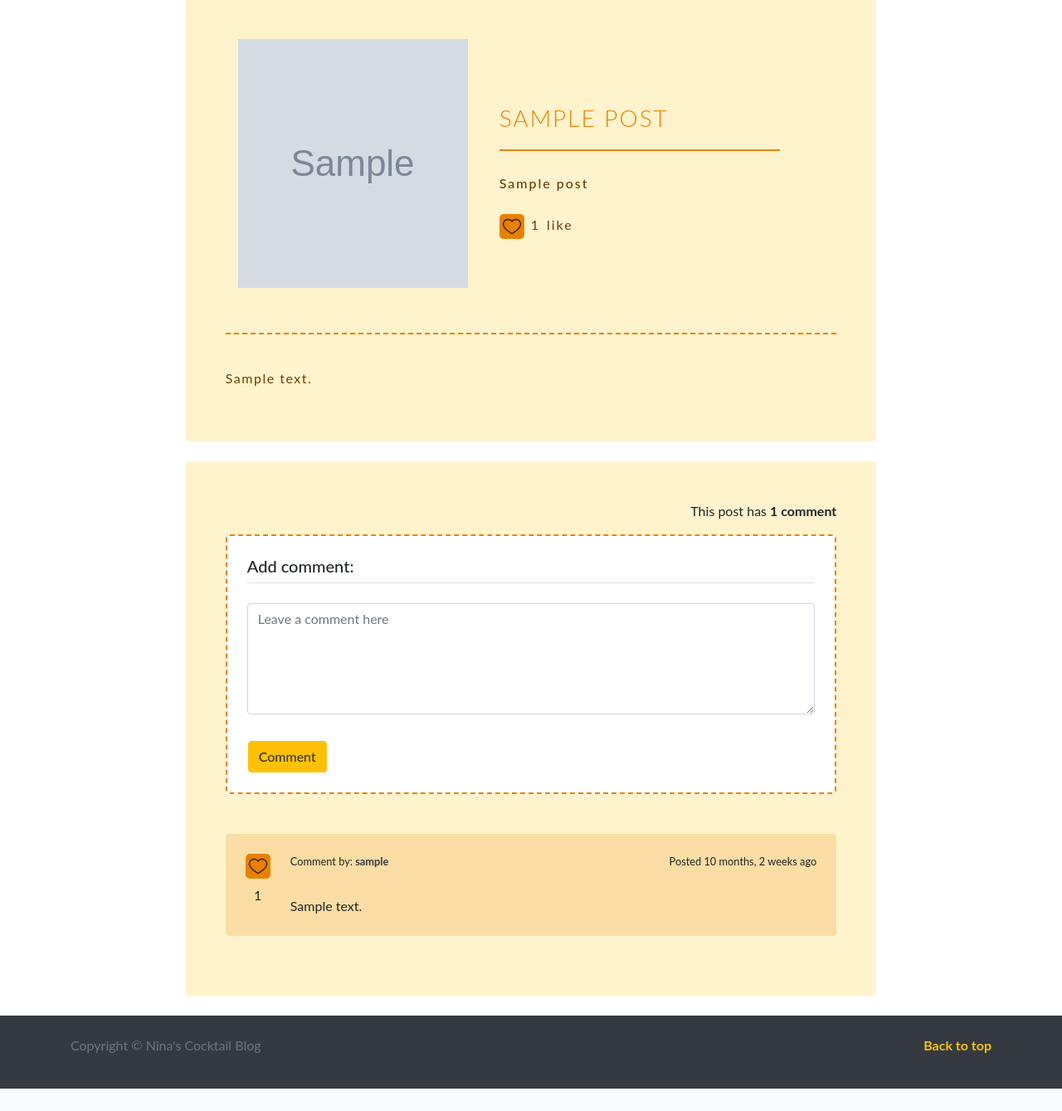
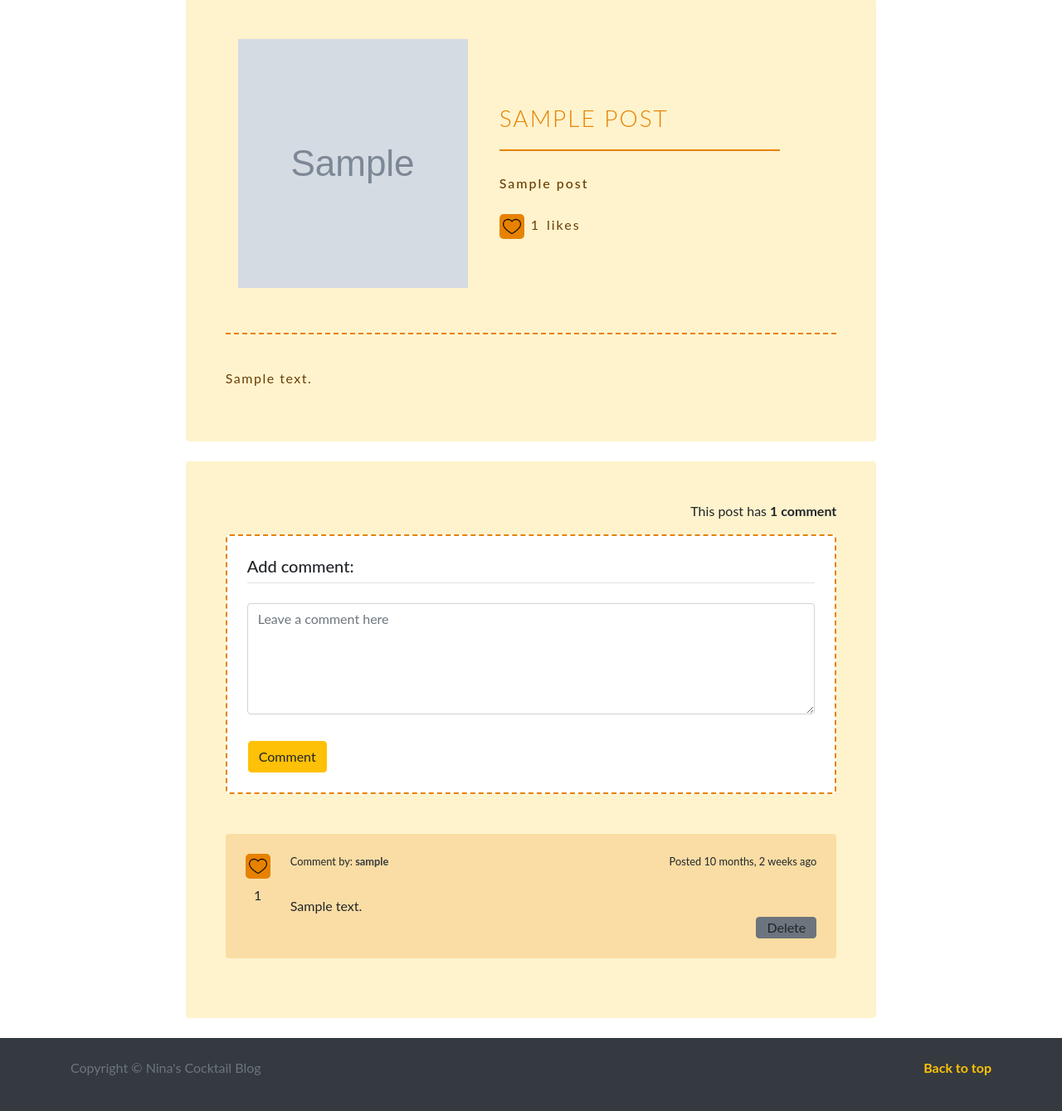
Before and after one commit to ninanolets/cocktails, a Django app: page /post/1 in a window 1280 px wide. Shown: the part 241-1580 px from the top of the page at 83% size. Before the commit the page ends 1553 px from the top, so only its background shows below. Run offline with Django 3.2, Linux system fonts and the light colour scheme; a user stored in the database is signed in; tables that the repository leaves empty hold one stand-in row (values such as "Sample post"); grey boxes marked "Sample" are stand-in pictures; some libraries are stand-ins or nearby versions.

Commit message:
Add comment delete

```diff
--- a/cocktail/static/css/style.css
+++ b/cocktail/static/css/style.css
@@ -404,24 +412,21 @@ main {
 .pagination > li > a:focus,
 .pagination > li > a:hover,
 .pagination > li > span:focus,
-.pagination > li > span:hover
-{
-    color: #E78200;
+.pagination > li > span:hover {
+  color: #e78200;
   background-color: #eee;
   border-color: #ddd;
 }
 
-.pagination > .active > a
-{
+.pagination > .active > a {
   color: white;
-    background-color: #E78200 !Important;
-    border: solid 1px #E78200 !Important;
+  background-color: #e78200 !important;
+  border: solid 1px #e78200 !important;
 }
 
-.pagination > .active > a:hover
-{
-    background-color: #E78200 !Important;
-    border: solid 1px #E78200;
+.pagination > .active > a:hover {
+  background-color: #e78200 !important;
+  border: solid 1px #e78200;
 }
 /*
 ligth orange: #D4994D
--- a/cocktail/static/js/main.js
+++ b/cocktail/static/js/main.js
@@ -1,50 +1,48 @@
-setTimeout ( function() {
-  $('#message').fadeOut('slow');
+setTimeout(function () {
+  $("#message").fadeOut("slow");
 }, 3000);
 
+// AJAX for posting comment
+$("#form-id").on("submit", function (e) {
+  e.preventDefault();
+  console.log("form submitted!"); // sanity check
 
-// AJAX for posting comment
-$('#form-id').on('submit', function(e){
-  e.preventDefault();
-  console.log("form submitted!") // sanity check
-
-  let post_id = $(this).data('id');
+  let post_id = $(this).data("id");
 
   $.ajax({
-      url : "/post/" + post_id, // the endpoint
-      type : "POST", // http method
-      data : {
+    url: "/post/" + post_id, // the endpoint
+    type: "POST", // http method
+    data: {
       post_id: post_id,
-        comment: $('#body-id').val()
+      comment: $("#body-id").val(),
     }, // data sent with the post request
 
     // handle a successful response
-      success : function(json) {
-          $('#body-id').val(''); // remove the value from the input
+    success: function (json) {
+      $("#body-id").val(""); // remove the value from the input
       console.log(json); // log the returned json to the console
-          const element = document.querySelector('.comments');
-          if(element) {
+      const element = document.querySelector(".comments");
+      // const deleteComment = document.querySelector("")
+      if (element) {
         console.log(element);
-            element.innerHTML=`${json}${element.innerHTML}`;
+        element.innerHTML = `${json}${element.innerHTML}`;
         addCommentLikes();
-            addPostLikes()
       }
       console.log("success"); // another sanity check
     },
 
     // handle a non-successful response
-      error : function(xhr) {
+    error: function (xhr) {
       console.log(xhr.status + ": " + xhr.responseText); // provide a bit more info about the error to the console
-      }
+    },
   });
 });
 
 const addCommentLikes = () => {
-  const likeButtons = document.querySelectorAll('button[data-comment-id]');
+  const likeButtons = document.querySelectorAll("button[data-comment-id]");
 
-
-  likeButtons.forEach(button => {
-    button.addEventListener('click', async () => {
+  likeButtons.forEach((button) => {
+    button.addEventListener("click", async () => {
       const { commentId, postId } = button.dataset;
       const reqUrl = `${postId}/comment_like/${commentId}`;
       const res = await fetch(reqUrl);
@@ -52,56 +50,58 @@ const addCommentLikes = () => {
       const { isLiked } = data;
       console.log(data);
 
-      const likeCountElement = document.querySelector(`#commentlike-${commentId} .like-count`);
-      const likeImage = document.querySelector(`#commentlike-${commentId} img`)
+      const likeCountElement = document.querySelector(
+        `#commentlike-${commentId} .like-count`
+      );
+      const likeImage = document.querySelector(`#commentlike-${commentId} img`);
       if (!likeCountElement) return;
       const likeCount = Number(likeCountElement.innerText);
 
-      if(isLiked) {
+      if (isLiked) {
         likeCountElement.innerText = likeCount + 1;
-        likeImage.classList.add('bg-likes-after');
+        likeImage.classList.add("bg-likes-after");
       } else {
         likeCountElement.innerText = likeCount - 1;
-        likeImage.classList.remove('bg-likes-after');
+        likeImage.classList.remove("bg-likes-after");
       }
-    })
     });
-}
+  });
+};
 
 addCommentLikes();
 
-
 const addPostLikes = () => {
-  const likeButton = document.querySelector('button[data-post-id]');
-  console.log(likeButton)
+  const likeButton = document.querySelector("button[data-post-id]");
+  console.log(likeButton);
   if (likeButton) {
-    likeButton.addEventListener('click', async () => {
+    likeButton.addEventListener("click", async () => {
       const { postId } = likeButton.dataset;
       const reqUrl = `${postId}/post_like`;
       const res = await fetch(reqUrl);
       const data = await res.json();
-      const { isLiked } = data;
+      const { isPostLiked } = data;
       console.log(data);
 
-      const likeCountElement = document.querySelector(`#postlike-${postId} .like-count`);
-      const likeImage = document.querySelector(`#postlike-${postId} img`)
+      const likePostCountElement = document.querySelector(
+        `#postlike-${postId} .like-post-count`
+      );
+      const likePostImage = document.querySelector(`#postlike-${postId} img`);
 
+      if (!likePostCountElement) return;
+      const likePostCount = Number(likePostCountElement.innerText);
 
-      if (!likeCountElement) return;
-      const likeCount = Number(likeCountElement.innerText);
+      if (isPostLiked) {
+        likePostImage.classList.add("bg-likes-after-post");
+        likePostCountElement.innerText = likePostCount + 1;
+      } else {
+        likePostImage.classList.remove("bg-likes-after-post");
+        likePostCountElement.innerText = likePostCount - 1;
+      }
+    });
+  }
+};
 
-      if(isLiked) {
-        likeImage.classList.add('bg-likes-after');
-        likeCountElement.innerText = likeCount + 1;
-      } else {
-        likeImage.classList.remove('bg-likes-after');
-        likeCountElement.innerText = likeCount - 1;
-      }
-    })
-  }
-}
-
-addPostLikes()
+addPostLikes();
 
 
 
@@ -112,26 +112,16 @@ addPostLikes()
 
 
 
-
-
-
-
-
-
-
-
-
-$(function() {
-
+$(function () {
   // This function gets cookie with a given name
   function getCookie(name) {
     var cookieValue = null;
-      if (document.cookie && document.cookie != '') {
-          var cookies = document.cookie.split(';');
+    if (document.cookie && document.cookie != "") {
+      var cookies = document.cookie.split(";");
       for (var i = 0; i < cookies.length; i++) {
         var cookie = jQuery.trim(cookies[i]);
         // Does this cookie string begin with the name we want?
-              if (cookie.substring(0, name.length + 1) == (name + '=')) {
+        if (cookie.substring(0, name.length + 1) == name + "=") {
           cookieValue = decodeURIComponent(cookie.substring(name.length + 1));
           break;
         }
@@ -139,7 +129,7 @@ $(function() {
     }
     return cookieValue;
   }
-  var csrftoken = getCookie('csrftoken');
+  var csrftoken = getCookie("csrftoken");
 
   /*
   The functions below will create a header with csrftoken
@@ -147,31 +137,34 @@ $(function() {
 
   function csrfSafeMethod(method) {
     // these HTTP methods do not require CSRF protection
-      return (/^(GET|HEAD|OPTIONS|TRACE)$/.test(method));
+    return /^(GET|HEAD|OPTIONS|TRACE)$/.test(method);
   }
   function sameOrigin(url) {
     // test that a given url is a same-origin URL
     // url could be relative or scheme relative or absolute
     var host = document.location.host; // host + port
     var protocol = document.location.protocol;
-      var sr_origin = '//' + host;
+    var sr_origin = "//" + host;
     var origin = protocol + sr_origin;
     // Allow absolute or scheme relative URLs to same origin
-      return (url == origin || url.slice(0, origin.length + 1) == origin + '/') ||
-          (url == sr_origin || url.slice(0, sr_origin.length + 1) == sr_origin + '/') ||
+    return (
+      url == origin ||
+      url.slice(0, origin.length + 1) == origin + "/" ||
+      url == sr_origin ||
+      url.slice(0, sr_origin.length + 1) == sr_origin + "/" ||
       // or any other URL that isn't scheme relative or absolute i.e relative.
-          !(/^(\/\/|http:|https:).*/.test(url));
+      !/^(\/\/|http:|https:).*/.test(url)
+    );
   }
 
   $.ajaxSetup({
-      beforeSend: function(xhr, settings) {
+    beforeSend: function (xhr, settings) {
       if (!csrfSafeMethod(settings.type) && sameOrigin(settings.url)) {
         // Send the token to same-origin, relative URLs only.
         // Send the token only if the method warrants CSRF protection
         // Using the CSRFToken value acquired earlier
         xhr.setRequestHeader("X-CSRFToken", csrftoken);
       }
-      }
+    },
   });
-
 });
--- a/comments/urls.py
+++ b/comments/urls.py
@@ -2,7 +2,5 @@ from django.urls import path
 from . import views
 
 urlpatterns = [
-	# path('/create', views.CommentCreateView.as_view(), name='create'),
-	# path('', views.index, name='myapp_index'),
-	# path('<int:myapp_id>', views.myapp, name='myapp') # if needed
+	path('<int:pk>/delete_comment/<int:pk_comment>', views.delete_comment, name='delete_comment'),
 ]
--- a/post_likes/views.py
+++ b/post_likes/views.py
@@ -19,13 +19,13 @@ def post_like2(request, pk):
     if postlike:
         postlike.delete()
 
-        res = {'isLiked': False}
+        res = {'isPostLiked': False}
         return HttpResponse(json.dumps(res), content_type="application/json")
 
     else:
         postlike = PostLike(post_id=pk, user_id=request.user.id)
         postlike.save()
 
-        res = {'isLiked': True}
+        res = {'isPostLiked': True}
 
         return HttpResponse(json.dumps(res), content_type="application/json")
--- a/posts/urls.py
+++ b/posts/urls.py
@@ -19,9 +19,5 @@ urlpatterns = [
 	path('post/<int:pk>/delete', PostDeleteView.as_view(), name='post_delete'),
 	path('post/', include('post_likes.urls')),
 	path('post/', include('comment_likes.urls')),
-
-	# path('post/<int:pk>/createcomment', CommentCreateView.as_view(), name='comment_create'),
-	# path('post/<int:pk>/comment/', views.create_comment, name='create_comment'),
-
-	# path('post/<int:pk>/create', CommentCreateView.as_view(), name='createcomment'),
+	path('post/', include('comments.urls')),
 ]
--- a/templates/partials/_comment.html
+++ b/templates/partials/_comment.html
@@ -1,35 +1,57 @@
-{% load static %}
-{% load humanize %}
+{% load static %} {% load humanize %}
 
-<div id="commentlike-{{comment.id}}" class="detail-config detail-config-comments my-4 p-4 rounded d-flex">
-    <div class="pr-4 ">
-        {% comment %} <a href="#"><img src="{% static 'img/heart.png' %}" class="logo" alt="upvote" height="30"></a> {% endcomment %}
+<div
+  id="commentlike-{{comment.id}}"
+  class="detail-config detail-config-comments my-4 p-4 rounded d-flex"
+>
+  <div class="pr-4">
+    {% comment %}
+    <a href="#"
+      ><img
+        src="{% static 'img/heart.png' %}"
+        class="logo"
+        alt="upvote"
+        height="30"
+    /></a>
+    {% endcomment %}
 
-        <button class="btn-style" data-comment-id="{{comment.id}}" data-post-id="{{comment.post.id}}">
-            <img src="{% static 'img/heart.png' %}" class="logo p-1
-
-
-            {% for like in has_liked_comment %}
-                {% if comment.id == like.comment.id %}
-                bg-likes-after
-                {% else %}
-                {% endif %}
-            {% endfor %}
-			" alt="like">
-
-
+    <button
+      class="btn-style"
+      data-comment-id="{{comment.id}}"
+      data-post-id="{{comment.post.id}}"
+    >
+      <img
+        src="{% static 'img/heart.png' %}"
+        class="logo p-1 {% for like in has_liked_comment %} {% if comment.id == like.comment.id %} bg-likes-after {% else %} {% endif %} {% endfor %}"
+        alt="like"
+      />
     </button>
-        <p class="mb-0 pt-2 text-center like-count">{{ comment.commentlikes.count }}</p>
-
+    <p class="mb-0 pt-2 text-center like-count">
+      {{ comment.commentlikes.count }}
+    </p>
   </div>
   <div class="w-100">
     <div class="row justify-content-between">
-            <small class="col-md-6 mb-2">Comment by: <b><a class="text-dark" href="{% url 'user-posts' comment.user %}">{{ comment.user }}</a></b></small>
-            <small class="col-md-6 text-right">Posted {{ comment.pub_date | naturaltime }}</small>
+      <small class="col-md-6 mb-2"
+        >Comment by:
+        <b
+          ><a class="text-dark" href="{% url 'user-posts' comment.user %}"
+            >{{ comment.user }}</a
+          ></b
+        ></small
+      >
+      <small class="col-md-6 text-right"
+        >Posted {{ comment.pub_date | naturaltime }}</small
+      >
     </div>
+
     <div id="talk-{{comment.id}}">
       <p class="mb-0 pt-4 pr-4">{{ comment.body }}</p>
     </div>
-
+    {% if user.is_authenticated and comment.user == user %}
+    <div class="float-right">
+      <a class="no-link btn btn-secondary py-0 text-light" href="{% url 'delete_comment' comment.post.id comment.id %}">Delete</a>
+    </div>
+    {% endif %}
   </div>
 </div>
--- a/templates/posts/detail.html
+++ b/templates/posts/detail.html
@@ -3,8 +3,7 @@
 {% load static %}
 {% load humanize %}
 
-{% block content %}
-
+{% block content%}
 
 <div class="album pt-4">
   <div class="container">
@@ -13,16 +12,32 @@
     </div>
     <div class="col-md-9 mx-auto rounded border px-5 py-3">
       <div class="row align-items-center">
-				<img class="profi profi-pic-detail mr-3" src="{{ post.user.profile.image.url }}">
+        <img
+          class="profi profi-pic-detail mr-3"
+          src="{{ post.user.profile.image.url }}"
+        />
         <div class="">
           <h6 class="border-bottom py-2">
-						This post was created by: <strong><a class="text-dark" href="{% url 'user-posts' post.user %}">{{ post.user }}</a></strong>
+            This post was created by:
+            <strong
+              ><a class="text-dark" href="{% url 'user-posts' post.user %}"
+                >{{ post.user }}</a
+              ></strong
+            >
           </h6>
         </div>
         <div class="ml-auto">
           {% if post.user == request.user %}
-					<a class="btn btn-info py-0 px-3 mr-2 my-2" href="{% url 'post_update' post.pk %}">Edit Post</a>
-					<a class="btn btn-danger py-0 px-3 my-2" href="{% url 'post_delete' post.pk %}">Delete Post</a>
+          <a
+            class="btn btn-info py-0 px-3 mr-2 my-2"
+            href="{% url 'post_update' post.pk %}"
+            >Edit Post</a
+          >
+          <a
+            class="btn btn-danger py-0 px-3 my-2"
+            href="{% url 'post_delete' post.pk %}"
+            >Delete Post</a
+          >
           {% endif %}
         </div>
       </div>
@@ -33,54 +48,53 @@
 <section class="container">
   <div class="col-md-9 mx-auto detail-config my-4 p-5 rounded">
     <div class="row align-items-center mx-auto detail-heading">
-			<img class="col-md-5 detail-img mr-2 mb-4" src="{{ post.image.url }}">
+      <img class="col-md-5 detail-img mr-2 mb-4" src="{{ post.image.url }}" />
       <div class="col-md-6 detail-title-box" id="postlike">
         <h3 class="detail-title">{{ post }}</h3>
         <h6 class="detail-sub pt-3">{{ post.sub_title }}</h6>
-				<div id="postlike-{{post.id}}" class="d-flex mt-3 justify-content-between detail-sub">
+        <div
+          id="postlike-{{post.id}}"
+          class="d-flex mt-3 justify-content-between detail-sub"
+        >
           <div class="d-flex py-1">
-
             {% if user.is_authenticated %}
 
             <button class="btn-style" data-post-id="{{post.id}}">
-							<img src="{% static 'img/heart.png' %}" class="logo p-1
-
-							{% if has_liked_post %}
-							bg-likes-after
-							{% else %}
-							{% endif %}
-							" alt="like">
-
+              <img
+                src="{% static 'img/heart.png' %}"
+                class="logo p-1 {% if has_liked_post %} bg-likes-after-post {% else %} {% endif %}"
+                alt="like"
+              />
             </button>
 
-						<p class="ml-2 mb-0 like-count">{{ post.postlikes.count | intcomma }}</p><p class="ml-2 mb-0"> like{% if comment.commentlikes.count == 1 %}s{% else %}{% endif %}</p>
+            <p class="ml-2 mb-0 like-post-count">
+              {{ post.postlikes.count | intcomma }}
+            </p>
+            <p class="ml-2 mb-0">
+              like{% if comment.commentlikes.count == 1 %}{% else %}s{% endif %}
+            </p>
 
             {% else %}
 
             <a href="{% url 'login' %}?next=/post/{{ post.id }}">
-							<img src="{% static 'img/heart.png' %}" class="logo" alt="like">
+              <img src="{% static 'img/heart.png' %}" class="logo" alt="like" />
             </a>
 
-						<p class="ml-2 mb-0">{{ post.postlikes.count | intcomma }}</p><p class="ml-2 mb-0"> like{% if comment.commentlikes.count == 1 %}s{% else %}{% endif %}</p>
+            <p class="ml-2 mb-0">{{ post.postlikes.count | intcomma }}</p>
+            <p class="ml-2 mb-0">
+              like{% if comment.commentlikes.count == 1 %}{% else %}s{% endif %}
+            </p>
 
             {% endif %}
           </div>
-
-				</div>
-
         </div>
       </div>
-		<p class="detail-body">{{ post.body | linebreaksbr }} </p>
+    </div>
+    <p class="detail-body">{{ post.body | linebreaksbr }}</p>
   </div>
 
   {% comment %} Comment section {% endcomment %}
   {% include 'partials/_comments.html' %}
-
 </section>
 
-
-
-
-
-
 {% endblock %}
```
Also changed, not shown: other parts of cocktail/static/css/style.css (+46 -38 lines), comments/views.py (+23 -2 lines). Lines whose indentation alone changed are shown as unchanged.
